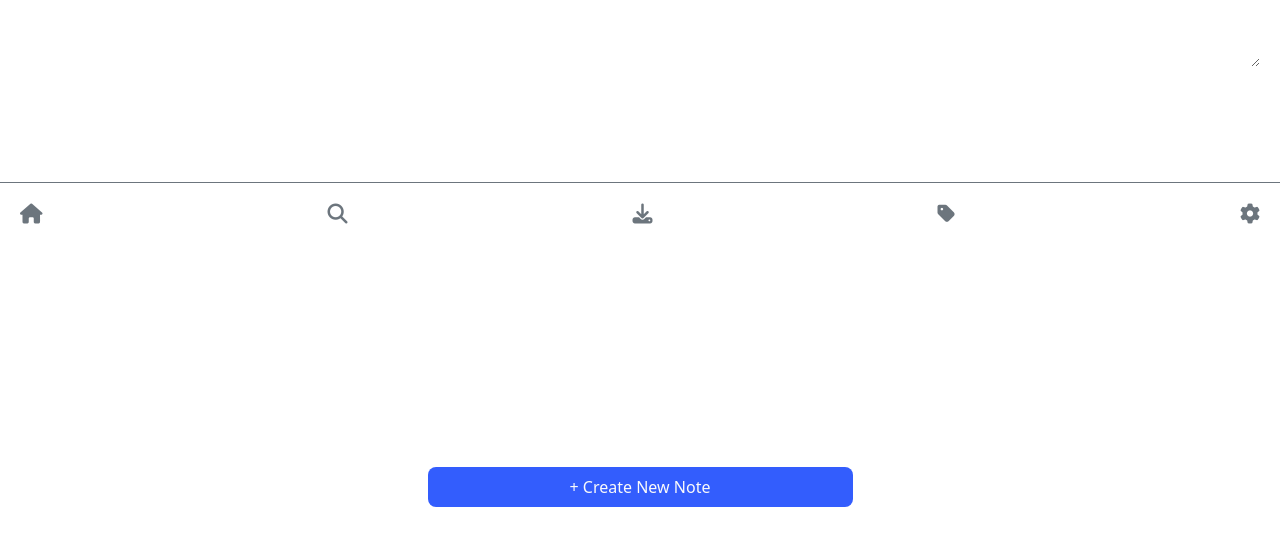
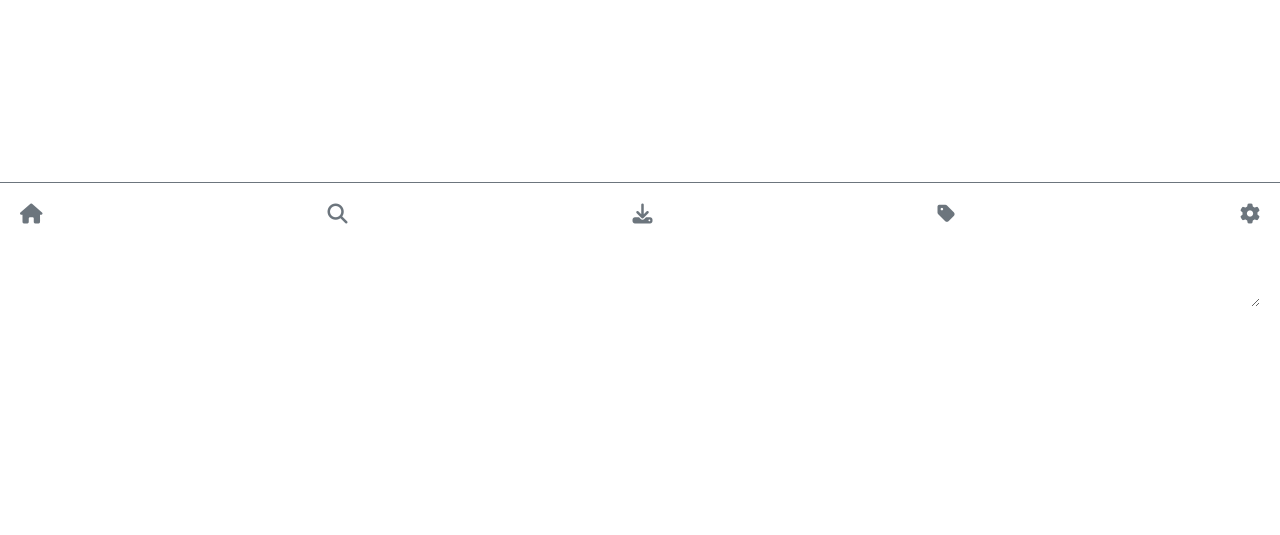
Before and after one commit to acunmedyaakademi/Onur-Sadik-NoteTaking, a React (Vite) app: page / in a window 1280 px wide. Shown: the part 553-1088 px from the top of the page. After the commit the page ends 1036 px from the top, so only its background shows below. Built offline with nearby package versions, Linux system fonts and the light colour scheme.

Commit message:
modified

```diff
--- a/src/components/CreateNote.jsx
+++ b/src/components/CreateNote.jsx
@@ -47,7 +47,7 @@ export default function CreateNote() {
         </div>
       </div>
       <div className="w-screen h-screen pr-[20px] pl-[20px]">
-        <textarea className="w-full p-1 h-[50%] rounded" placeholder="Take Note" ></textarea>
+        <textarea className="w-full p-1 h-[80%] rounded" placeholder="Take Note" ></textarea>
       </div>
     </div>
   )
--- a/src/components/HomePage.jsx
+++ b/src/components/HomePage.jsx
@@ -8,9 +8,6 @@ export default function Homepage() {
       <Sidebar />
 
       <CreateNote />
-      <button onClick={() => {
-
-      }} className="mb-3 bg-[#335DFD] text-[#FAFAFA] cursor-pointer py-2 px-6 rounded-lg w-full max-w-[425px]">+ Create New Note</button>
 
     </div>
   )
```
